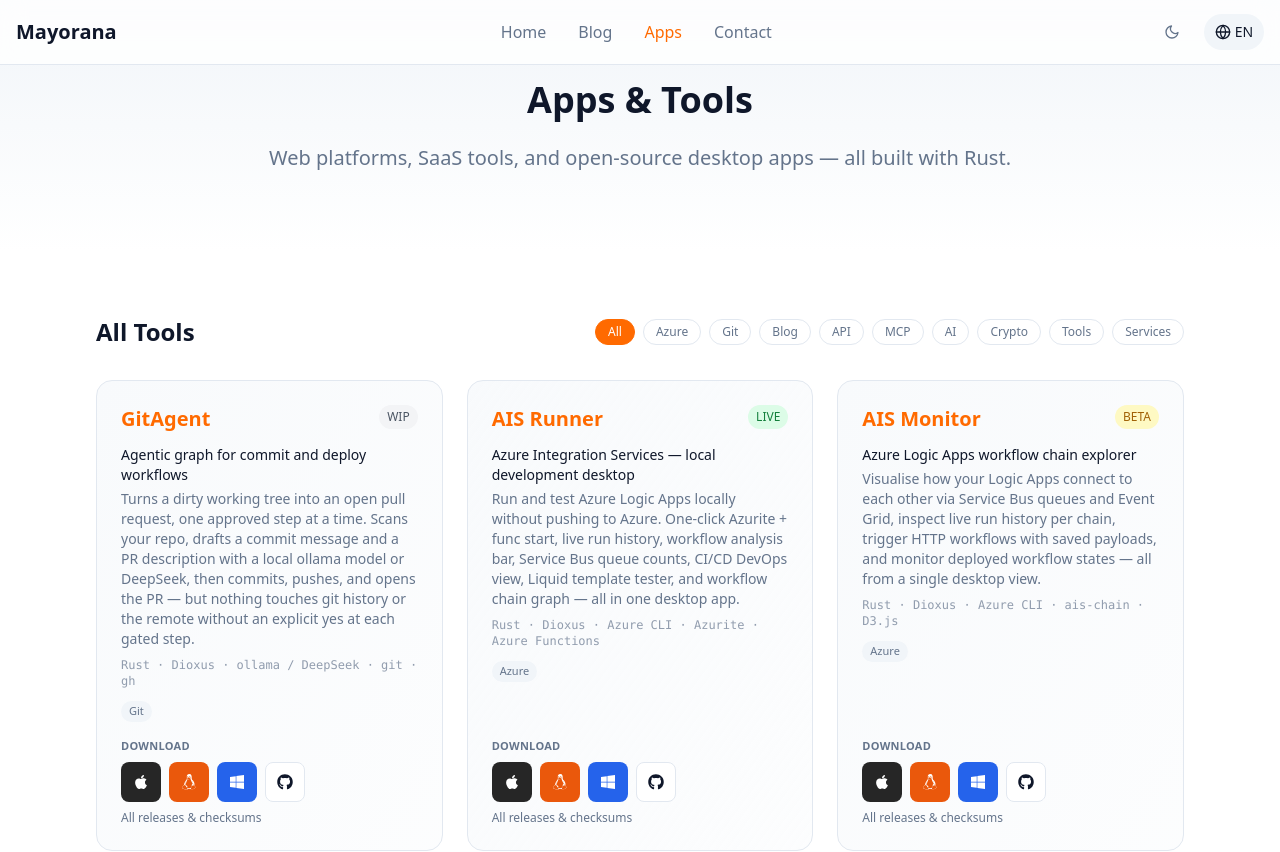
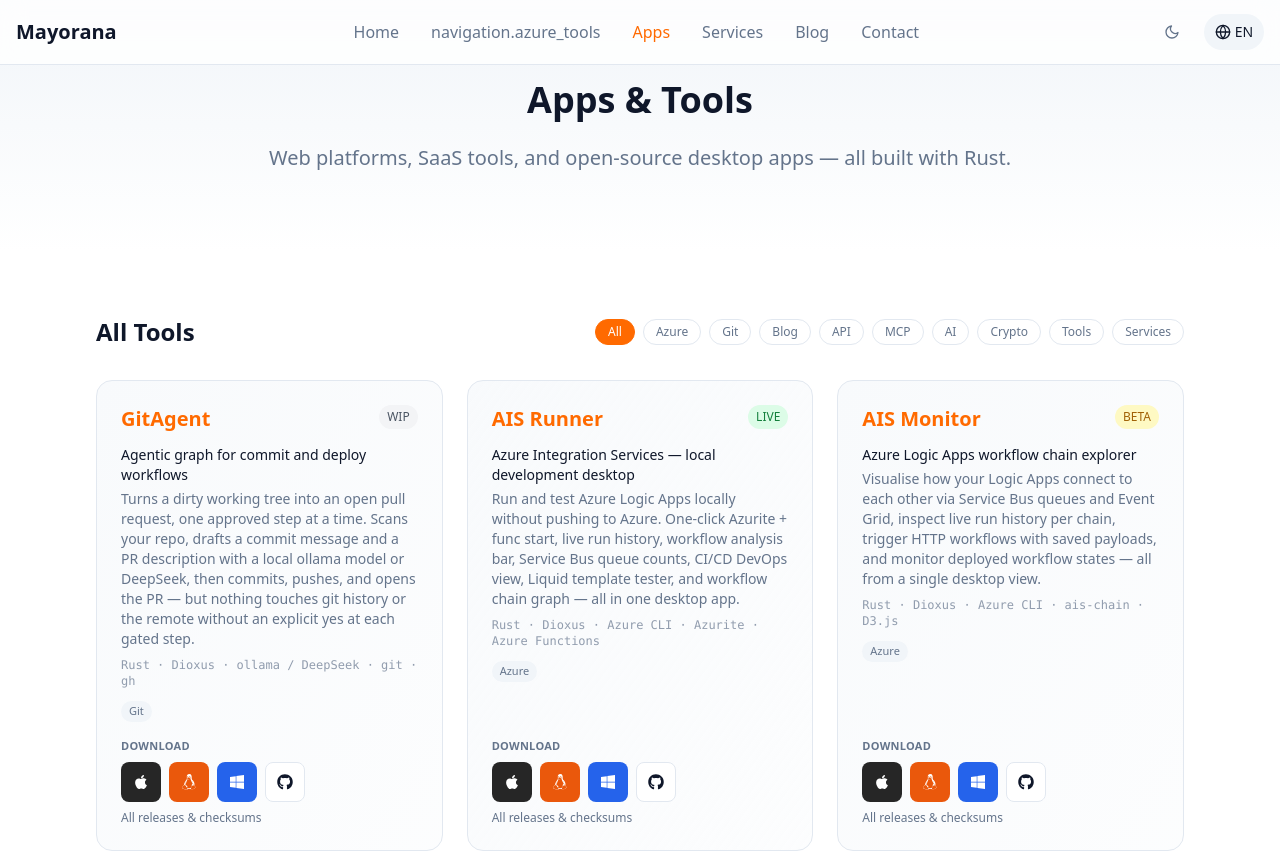
Before and after one commit to bennekrouf/mayorana, a Next.js app: page /en/apps in a window 1280 px wide. Shown: the top 852 px of the page. Built offline with nearby package versions, Linux system fonts and the light colour scheme.

Commit message:
Update global navigation to flat structure (#9)
Updated global navigation to include new flat structure and added translations for new sections.

```diff
--- a/src/components/layout/Navbar.tsx
+++ b/src/components/layout/Navbar.tsx
@@ -18,10 +18,14 @@
   const t = useTranslations('navigation');
   const locale = useLocale();
 
+  // Flat nav (see docs/content-architecture.md §F). "AI Agents" joins this list
+  // once /solutions/ai-agents exists.
   const allNavItems = [
     { name: t('home'), path: '/' },
+    { name: t('azure_tools'), path: '/solutions/azure' },
+    { name: 'Apps', path: '/apps' },
+    { name: t('services'), path: '/services' },
     { name: t('blog'), path: '/blog' },
-    { name: 'Apps', path: '/apps' },
     { name: t('contact'), path: '/contact' }
   ];
 
```
Also changed, not shown: 1 other file (tests, documents, lock files or other folders).
